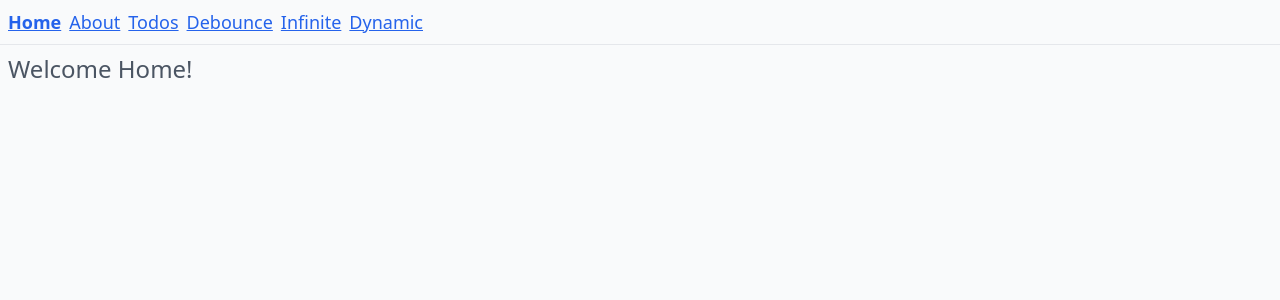
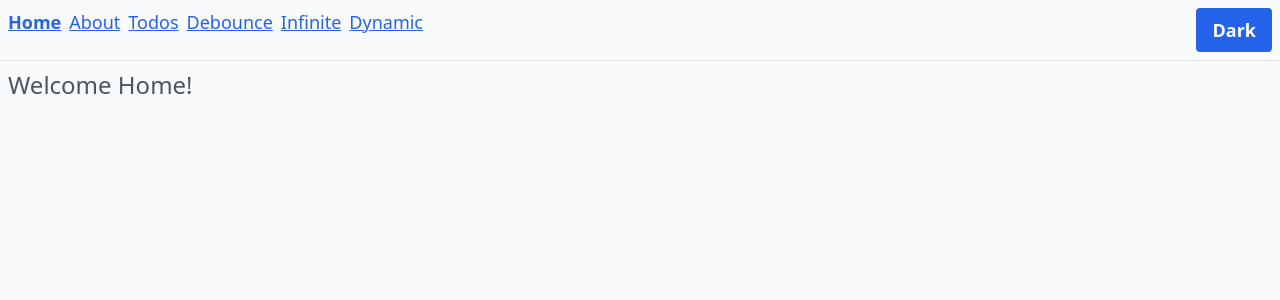
Before and after one commit to cjcoops/react-challenges, a React (Vite) app: page / in a window 1280 px wide. Shown: the top 300 px of the page. Built offline with nearby package versions, Linux system fonts and the light colour scheme.

Commit message:
Add colour theming

```diff
--- a/index.html
+++ b/index.html
@@ -5,6 +5,11 @@
     <meta name="viewport" content="width=device-width, initial-scale=1.0" />
     <title>TanStack Router</title>
     <script src="https://cdn.tailwindcss.com"></script>
+    <script>
+      tailwind.config = {
+        darkMode: "selector",
+      };
+    </script>
     <style type="text/tailwindcss">
       html {
         color-scheme: light dark;
@@ -43,12 +48,17 @@
       @layer components {
         .btn {
           @apply bg-blue-600 text-white font-bold py-2 px-4 rounded hover:bg-blue-700;
+          @apply dark:bg-blue-500 dark:hover:bg-blue-600 dark:text-white;
         }
+
         .card {
           @apply bg-white shadow-lg rounded-lg p-6 mb-6;
+          @apply dark:bg-gray-800 dark:text-white dark:shadow-gray-700;
         }
+
         .input {
           @apply border border-gray-300 rounded-md px-4 py-2 focus:outline-none focus:border-blue-500;
+          @apply dark:border-gray-600 dark:bg-gray-700 dark:text-white dark:focus:border-blue-400;
         }
       }
     </style>
--- /dev/null
+++ b/src/components/ColourThemeSwitcher.tsx
@@ -0,0 +1,27 @@
+import { useState } from "react";
+import { COLOUR_THEME_LOCAL_STORAGE_NAME } from "../constants";
+
+function ColourThemeSwitcher({ initialTheme }: { initialTheme: string }) {
+  const [theme, setTheme] = useState(initialTheme);
+
+  function handleThemeChange() {
+    const nextTheme = theme === "dark" ? "light" : "dark";
+
+    setTheme(nextTheme);
+
+    localStorage.setItem(COLOUR_THEME_LOCAL_STORAGE_NAME, nextTheme);
+
+    if (nextTheme === "dark") {
+      document.documentElement.classList.add("dark");
+    } else {
+      document.documentElement.classList.remove("dark");
+    }
+  }
+  return (
+    <button className="btn" onClick={handleThemeChange}>
+      {theme === "dark" ? "Light" : "Dark"}
+    </button>
+  );
+}
+
+export default ColourThemeSwitcher;
--- /dev/null
+++ b/src/constants.tsx
@@ -0,0 +1 @@
+export const COLOUR_THEME_LOCAL_STORAGE_NAME = "colour-theme";
--- a/src/routes/__root.tsx
+++ b/src/routes/__root.tsx
@@ -1,12 +1,21 @@
 import * as React from "react";
 import { Link, Outlet, createRootRoute } from "@tanstack/react-router";
 import { TanStackRouterDevtools } from "@tanstack/router-devtools";
+import ColourThemeSwitcher from "../components/ColourThemeSwitcher";
+import { COLOUR_THEME_LOCAL_STORAGE_NAME } from "../constants";
 
 export const Route = createRootRoute({
   component: RootComponent,
 });
 
 function RootComponent() {
+  const savedTheme = localStorage.getItem(COLOUR_THEME_LOCAL_STORAGE_NAME);
+  const theme = savedTheme || "light";
+  if (theme === "dark") {
+    document.documentElement.classList.add("dark");
+  } else {
+    document.documentElement.classList.remove("dark");
+  }
   return (
     <>
       <div className="p-2 flex gap-2 text-lg">
@@ -59,6 +68,9 @@ function RootComponent() {
         >
           Dynamic
         </Link>
+        <div className="ml-auto">
+          <ColourThemeSwitcher initialTheme={theme} />
+        </div>
       </div>
       <hr />
       <Outlet />
```
